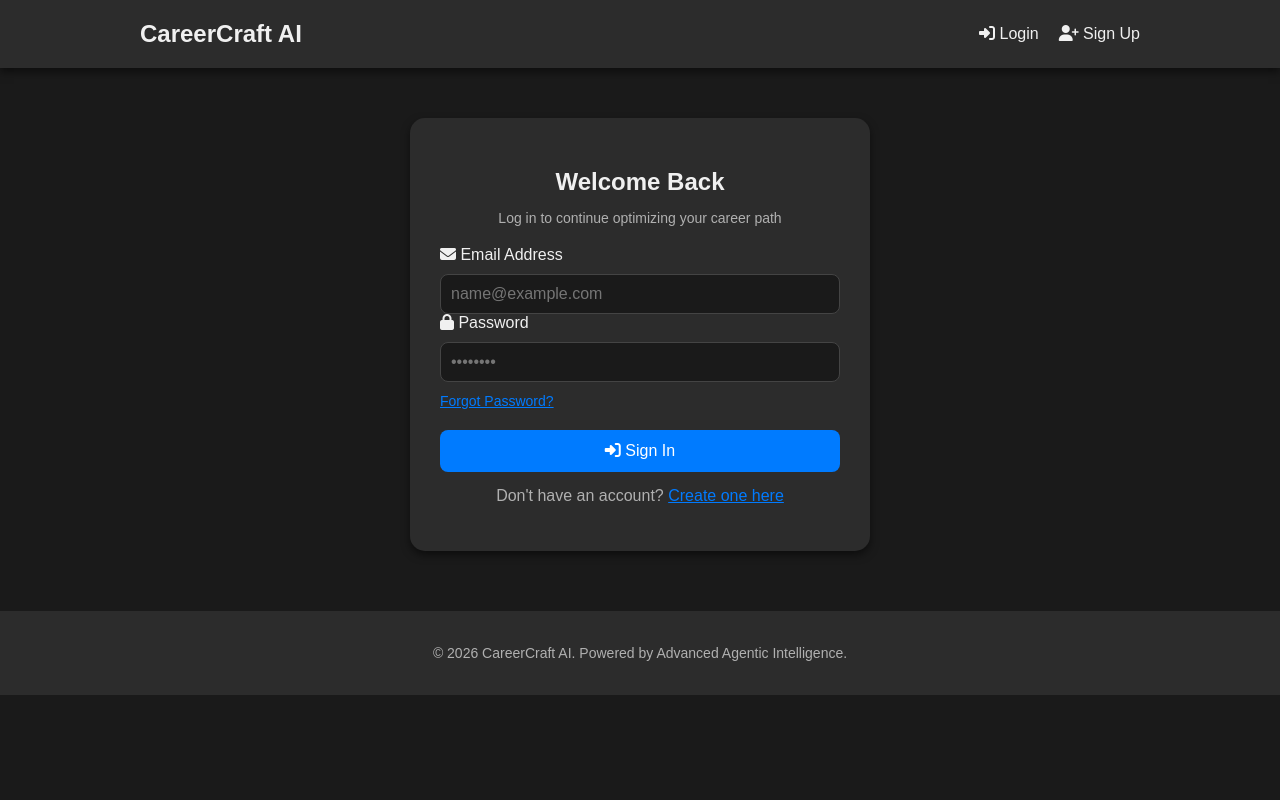
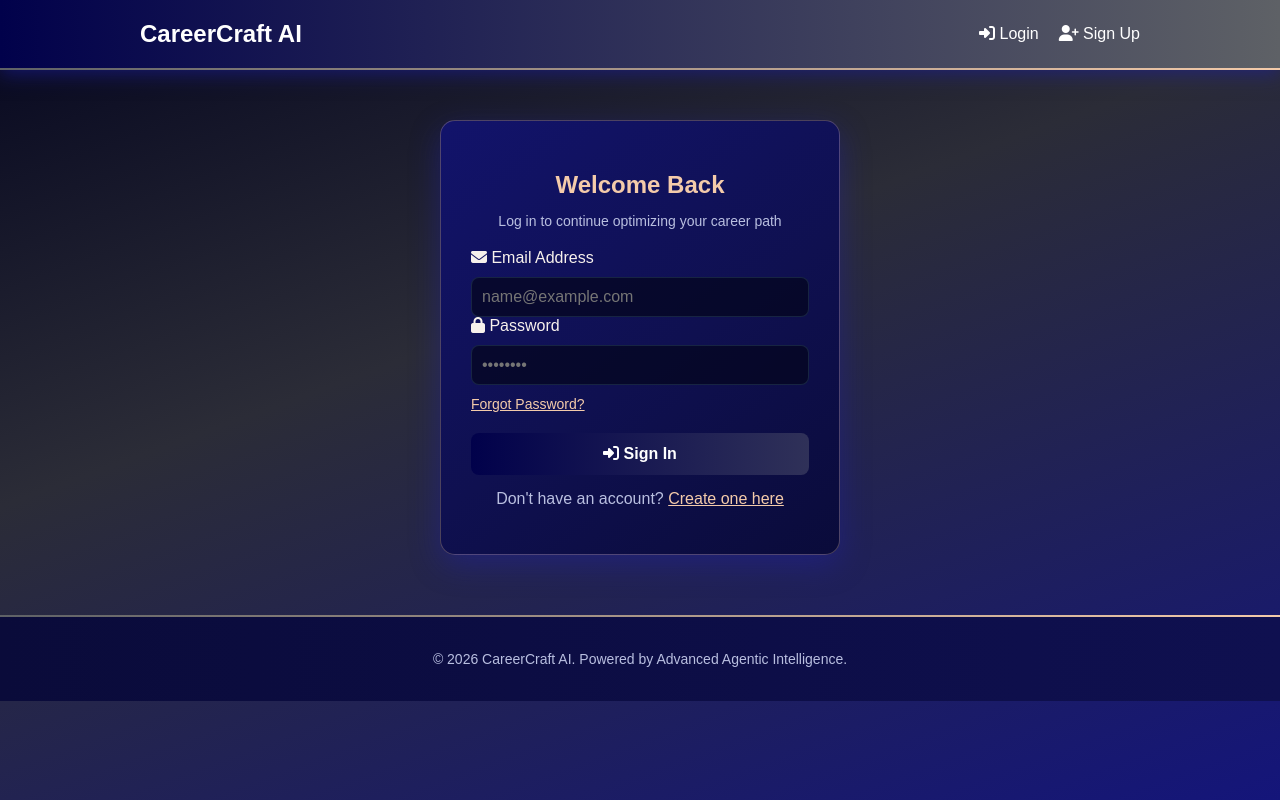
Before and after one commit to satviklandge/Resume_Analyzer, a Flask app: page /login in a window 1280 px wide. Run offline with Flask 3, Linux system fonts and the light colour scheme.

Commit message:
Add New CSS File

```diff
--- a/static/style.css
+++ b/static/style.css
@@ -1,8 +1,35 @@
+/* Palette (hex values are screen approximations of the Pantone shades)
+   Neon Navy  20-0142 TPM  -> #1E1FA6
+   Baja Blue  18-3946 TCX  -> #4F7BBA
+   Peach Whip 14-1309 TCX  -> #F4CBAA
+*/
+:root {
+    --neon-navy: #01014b;
+    --baja-blue: #5e6166;
+    --peach-whip: #F4CBAA;
+
+    --navy-deep: #2b2c37;
+    /* darkened Neon Navy for page depth */
+    --navy-surface: #0F1050;
+    /* card base */
+    --text: #F7F1EC;
+    --text-muted: #B9BFE0;
+    --border: rgba(244, 203, 170, 0.28);
+
+    --grad-page: linear-gradient(160deg, #05061F 0%, var(--navy-deep) 40%, #14157A 100%);
+    --grad-card: linear-gradient(145deg, #12136B 0%, var(--navy-surface) 55%, #0A0B3A 100%);
+    --grad-brand: linear-gradient(90deg, var(--neon-navy) 0%, var(--baja-blue) 100%);
+    --grad-accent: linear-gradient(90deg, var(--baja-blue) 0%, var(--peach-whip) 100%);
+}
+
 body {
     margin: 0;
     font-family: Arial, system-ui, sans-serif;
-    background-color: #1a1a1a;
-    color: #f0f0f0;
+    background: var(--grad-page);
+    background-attachment: fixed;
+    background-color: var(--navy-deep);
+    color: var(--text);
+    min-height: 100vh;
 }
 
 .author-container,
@@ -15,22 +42,25 @@ body {
 
 .auth-card {
     width: 400px;
-    background-color: #2c2c2c;
+    max-width: calc(100% - 32px);
+    background: var(--grad-card);
     padding: 30px;
     border-radius: 15px;
-    box-shadow: 0 4px 8px rgba(0, 0, 0, 0.5);
+    border: 1px solid var(--border);
+    box-shadow: 0 10px 30px rgba(30, 31, 166, 0.45);
+    box-sizing: border-box;
 }
 
 .auth-card h2 {
     text-align: center;
     margin-bottom: 10px;
-    color: #f0f0f0;
+    color: var(--peach-whip);
 }
 
 .sub-text {
     text-align: center;
     margin-bottom: 20px;
-    color: #b0b0b0;
+    color: var(--text-muted);
     font-size: 14px;
 }
 
@@ -39,17 +69,18 @@ body {
     padding: 12px;
     margin-top: 12px;
     border-radius: 8px;
-    border: 1px solid #444;
+    border: 1px solid rgba(79, 123, 186, 0.6);
     font-size: 16px;
-    background-color: #1a1a1a;
-    color: #f0f0f0;
+    background-color: rgba(5, 6, 31, 0.75);
+    color: var(--text);
     box-sizing: border-box;
-    transition: border-color 0.3s;
+    transition: border-color 0.3s, box-shadow 0.3s;
 }
 
 .auth-card input:focus {
     outline: none;
-    border-color: #007bff;
+    border-color: var(--peach-whip);
+    box-shadow: 0 0 0 3px rgba(244, 203, 170, 0.25);
 }
 
 .auth-card button {
@@ -58,15 +89,19 @@ body {
     margin-top: 20px;
     border-radius: 8px;
     border: none;
-    background-color: #007bff;
+    background: var(--grad-brand);
+    background-size: 200% 100%;
+    background-position: 0% 0;
     color: #fff;
     font-size: 16px;
+    font-weight: 600;
     cursor: pointer;
-    transition: background-color 0.3s;
+    transition: background-position 0.4s, box-shadow 0.3s;
 }
 
 .auth-card button:hover {
-    background-color: #0056b3;
+    background-position: 100% 0;
+    box-shadow: 0 0 16px rgba(79, 123, 186, 0.6);
 }
 
 .auth-links {
@@ -75,18 +110,18 @@ body {
 
 .auth-links a {
     font-size: 14px;
-    color: #007bff;
+    color: var(--peach-whip);
     text-decoration: underline;
 }
 
 .switch-auth {
-    color: #b0b0b0;
+    color: var(--text-muted);
     margin-top: 15px;
     text-align: center;
 }
 
 .switch-auth a {
-    color: #007bff;
+    color: var(--peach-whip);
     text-decoration: underline;
 }
 
@@ -97,10 +132,12 @@ body {
 }
 
 header {
-    color: #f0f0f0;
+    color: var(--text);
     padding: 20px;
-    box-shadow: 0 4px 8px rgba(0, 0, 0, 0.5);
-    background-color: #2c2c2c;
+    background: var(--grad-brand);
+    box-shadow: 0 4px 18px rgba(30, 31, 166, 0.55);
+    border-bottom: 2px solid transparent;
+    border-image: var(--grad-accent) 1;
 }
 
 header .container {
@@ -109,11 +146,12 @@ header .container {
     align-items: center;
 }
 
-header h1, header .brand-logo {
+header h1,
+header .brand-logo {
     display: inline;
     font-size: 24px;
     font-weight: 600;
-    color: #f0f0f0;
+    color: #fff;
     text-decoration: none;
 }
 
@@ -123,14 +161,14 @@ nav {
 }
 
 nav a {
-    color: #f0f0f0;
+    color: #fff;
     text-decoration: none;
     font-size: 16px;
     transition: color 0.3s;
 }
 
 nav a:hover {
-    color: #007bff;
+    color: var(--peach-whip);
 }
 
 main {
@@ -138,25 +176,42 @@ main {
 }
 
 .card {
-    background: #2c2c2c;
-    color: #f0f0f0;
+    background: var(--grad-card);
+    color: var(--text);
     padding: 25px;
     border-radius: 14px;
     margin-bottom: 25px;
-    box-shadow: 0 10px 25px rgba(0, 0, 0, 0.5);
-    transition: 0.2s ease;
+    border: 1px solid var(--border);
+    box-shadow: 0 10px 25px rgba(7, 8, 43, 0.7);
+    transition: transform 0.2s ease, box-shadow 0.2s ease;
 }
 
 .card:hover {
     transform: translateY(-2px);
+    box-shadow: 0 14px 30px rgba(30, 31, 166, 0.5);
 }
 
 h2 {
     margin-bottom: 20px;
+    background: var(--grad-accent);
+    -webkit-background-clip: text;
+    background-clip: text;
+    -webkit-text-fill-color: transparent;
+    color: var(--peach-whip);
+    /* fallback */
+    display: inline-block;
+}
+
+/* Keep auth card heading solid for readability */
+.auth-card h2 {
+    background: none;
+    -webkit-text-fill-color: currentColor;
+    display: block;
 }
 
 h3 {
     font-size: 18px;
+    color: var(--peach-whip);
 }
 
 textarea {
@@ -164,12 +219,18 @@ textarea {
     min-height: 120px;
     padding: 12px;
     border-radius: 8px;
-    border: 1px solid #007bff;
-    background-color: #1a1a1a;
-    color: #f0f0f0;
+    border: 1px solid var(--baja-blue);
+    background-color: rgba(5, 6, 31, 0.75);
+    color: var(--text);
     margin-top: 10px;
     font-size: 14px;
     box-sizing: border-box;
+}
+
+textarea:focus,
+input:focus {
+    outline: 2px solid var(--peach-whip);
+    outline-offset: 1px;
 }
 
 input[type="file"],
@@ -180,9 +241,9 @@ input[type="password"] {
     margin-top: 10px;
     padding: 10px;
     border-radius: 8px;
-    border: 1px solid #444;
-    background-color: #1a1a1a;
-    color: #f0f0f0;
+    border: 1px solid rgba(36, 55, 82, 0.6);
+    background-color: rgba(5, 6, 31, 0.75);
+    color: var(--text);
     box-sizing: border-box;
 }
 
@@ -192,26 +253,35 @@ input[name="role"] {
     margin-top: 15px;
     padding: 12px;
     border-radius: 8px;
-    border: 1px solid #444;
-    background-color: #1a1a1a;
-    color: #f0f0f0;
+    border: 1px solid rgba(79, 123, 186, 0.6);
+    background-color: rgba(5, 6, 31, 0.75);
+    color: var(--text);
     box-sizing: border-box;
 }
 
 button {
     margin-top: 15px;
     padding: 12px 20px;
-    background: #007bff;
+    background: var(--grad-brand);
+    background-size: 200% 100%;
+    background-position: 0% 0;
     color: #ffffff;
     border: none;
     border-radius: 8px;
     cursor: pointer;
     font-size: 14px;
-    transition: 0.2s;
+    font-weight: 600;
+    transition: background-position 0.4s, box-shadow 0.3s;
 }
 
 button:hover {
-    background: #0056b3;
+    background-position: 100% 0;
+    box-shadow: 0 0 14px rgba(79, 123, 186, 0.6);
+}
+
+button:focus-visible {
+    outline: 2px solid var(--peach-whip);
+    outline-offset: 2px;
 }
 
 ul {
@@ -226,7 +296,22 @@ footer {
     margin-top: 60px;
     padding: 20px;
     text-align: center;
-    background: #2c2c2c;
-    color: #b0b0b0;
+    background: linear-gradient(90deg, #0A0B3A 0%, var(--navy-surface) 100%);
+    border-top: 2px solid transparent;
+    border-image: var(--grad-accent) 1;
+    color: var(--text-muted);
     font-size: 14px;
 }
+
+@media (prefers-reduced-motion: reduce) {
+
+    .card,
+    button,
+    .auth-card button {
+        transition: none;
+    }
+
+    .card:hover {
+        transform: none;
+    }
+}
```
